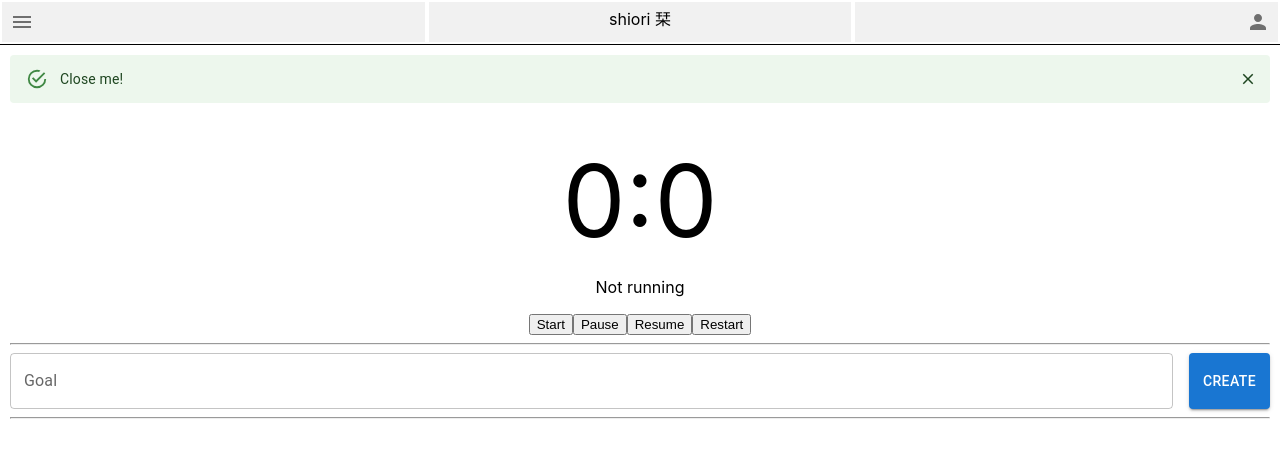
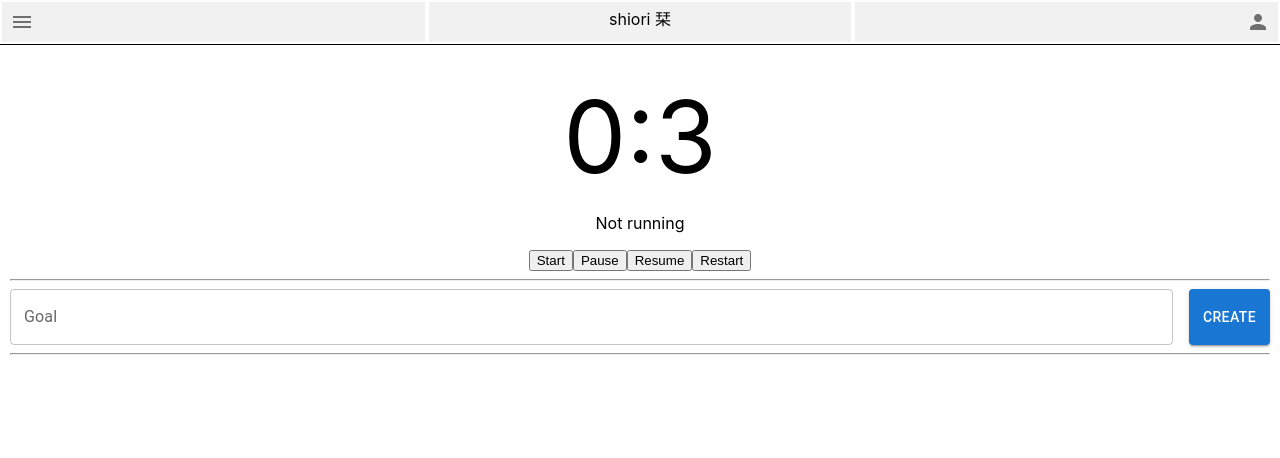
Before and after one commit to ken2020n/shiori-frontend-mvp, a React (Create React App) app: page / in a window 1280 px wide. Shown: the top 458 px of the page. Built offline with nearby package versions, Linux system fonts and the light colour scheme.

Commit message:
feat: turn off auto countdown

```diff
--- a/src/App.js
+++ b/src/App.js
@@ -10,7 +10,7 @@ import {
 
 function App() {
     // const DEFAULT_TIME = 25 * 60;
-    const DEFAULT_TIME = 1;
+    const DEFAULT_TIME = 3;
 
     const [user, setUser] = useState();
     const [goals, setGoals] = useState();
--- a/src/components/Timer.jsx
+++ b/src/components/Timer.jsx
@@ -5,18 +5,20 @@ import CloseIcon from '@mui/icons-material/Close';
 
 export default function Timer({time, selectedGoalTitle}) {
 
-    console.log(selectedGoalTitle);
 
-    const [open, setOpen] = React.useState(true);
+    const [open, setOpen] = React.useState(false);
 
     const timeInSeconds = parseInt(time)
     const date = new Date();
     date.setSeconds(date.getSeconds() + timeInSeconds);
     const expiryTimestamp = date;
 
-    const [reload, setReload] = useState(false);
+    const [reload, setReload] = useState();
 
     useEffect(() => {
+        if(!reload) {
+            return;
+        }
         console.log("Timer reload")
         const date = new Date();
         date.setSeconds(date.getSeconds() + time);
@@ -37,7 +39,8 @@ export default function Timer({time, selectedGoalTitle}) {
         restart,
     } = useTimer({
         expiryTimestamp,
-        onExpire: () => handleTimeExpired()
+        onExpire: () => handleTimeExpired(),
+        autoStart: false
     });
 
     const handleTimeExpired = () => {
@@ -77,7 +80,9 @@ export default function Timer({time, selectedGoalTitle}) {
                 <button onClick={pause}>Pause</button>
                 <button onClick={resume}>Resume</button>
                 <button onClick={() => {
-                    // Restarts to 5 minutes timer
+
+                    setOpen(false);
+
                     const date = new Date();
                     date.setSeconds(date.getSeconds() + time);
                     restart(date)
```
